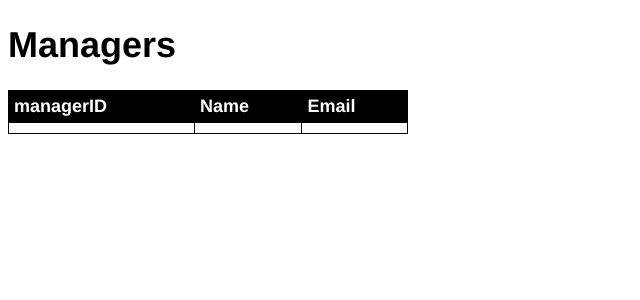
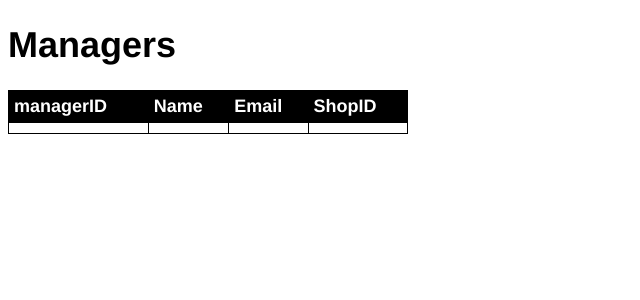
Before and after one commit to baixi-cs/cs340finalProject, a PHP site: page /listManagers.php?user=1 in a window 1280 px wide. Shown: the part 150-450 px from the top of the page, without its empty margins (0-640 px from the left). Run offline with PHP 8.4, Linux system fonts and the light colour scheme; tables that the repository leaves empty or names only in its code hold one stand-in row (values such as "Sample post"); data that the repository does not hold is empty.

Commit message:
Update listManagers.php

```diff
--- a/listManagers.php
+++ b/listManagers.php
@@ -42,6 +42,7 @@
 			echo "<th>managerID</th>";
 			echo "<th>Name</th>";
 			echo "<th>Email</th>";
+			echo "<th>ShopID</th>";
 			echo "</tr>";
         echo "</thead>";
         echo "<tbody>";
@@ -54,6 +55,7 @@
             echo "<td>" . $row['managerID'] . "</td>";
 			echo "<td>" . $row['Name'] . "</td>";
             echo "<td>" . $row['Email'] . "</td>";
+			echo "<td>" . $row['ShopID'] . "</td>";
             echo "</tr>";
         }
         echo "</tbody>";
```
